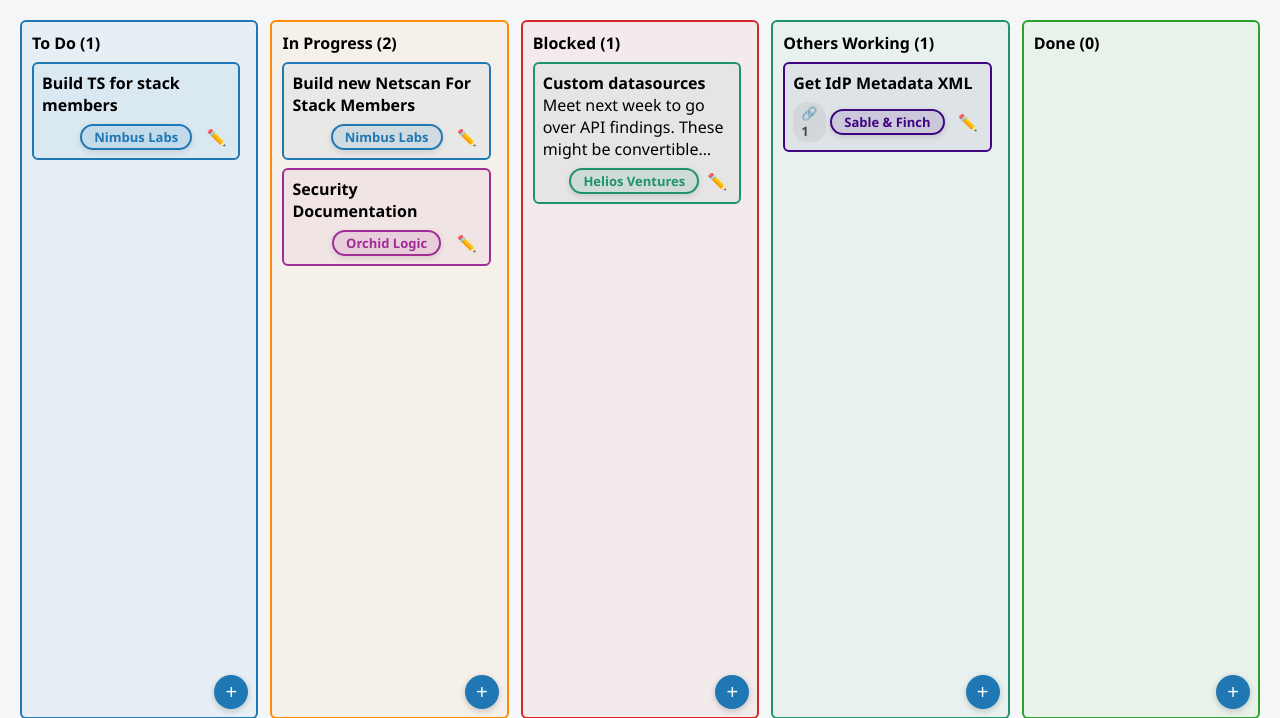
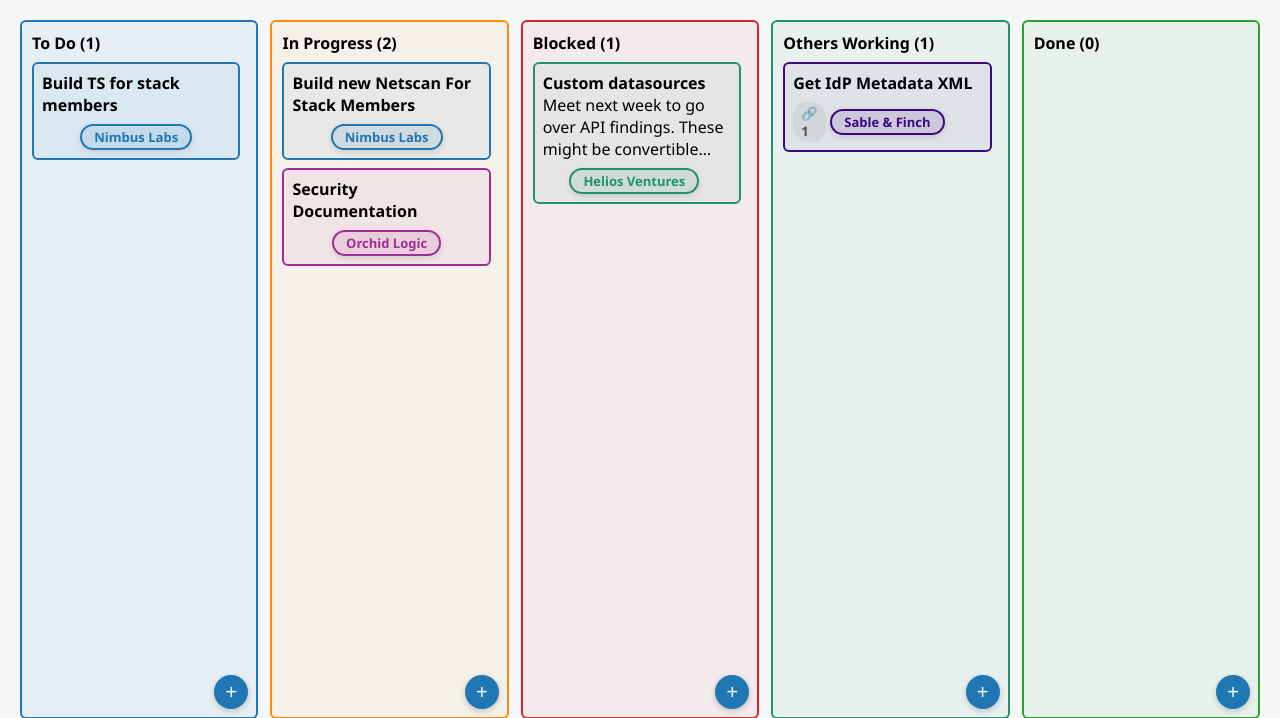
Before and after one commit to sweenig/perkan, a Flask app: page / in a window 1280 px wide. Shown: the part 61-779 px from the top of the page. Run offline with Flask 2, Linux system fonts and the light colour scheme.

Commit message:
Tweaked edit button so it's out of the way until needed

```diff
--- a/static/style.css
+++ b/static/style.css
@@ -27,7 +27,8 @@ header{display:flex;flex-direction:column;gap:10px;padding:14px 20px;background:
 .card-footer-right{flex:1;display:flex;justify-content:flex-end;align-items:center}
 .card .card-links{font-size:13px;color:#4b4b4b;display:flex;align-items:center;gap:4px;background:rgba(0,0,0,0.05);padding:2px 8px;border-radius:14px;font-weight:600;cursor:pointer}
 .card .card-project{font-size:13px;color:var(--project-pill-text,#1b1b25);background:var(--project-pill-bg,rgba(255,255,255,0.85));padding:2px 12px;border-radius:16px;font-weight:600;box-shadow:0 2px 6px rgba(0,0,0,0.12);white-space:nowrap;pointer-events:auto;border:2px solid var(--project-pill-border,rgba(0,0,0,0.12));transition:background 0.2s ease,border-color 0.2s ease,color 0.2s ease;cursor:pointer;user-select:none}
-.card .edit{border:0;background:transparent;cursor:pointer;font-size:16px;padding:2px 4px}
+.card .edit{border:0;background:transparent;cursor:pointer;font-size:16px;padding:2px 4px;opacity:0;transition:opacity 0.2s ease}
+.card:hover .edit{opacity:1}
 .card-link-popup{position:absolute;z-index:40;min-width:220px;background:#0f0f18;color:#f4f6f8;border:1px solid rgba(255,255,255,0.18);border-radius:8px;padding:10px;box-shadow:0 12px 28px rgba(0,0,0,0.5);font-size:13px;line-height:1.4}
 .card-link-popup.hidden{display:none}
 .card-link-popup ul{list-style:none;margin:0;padding:0;display:flex;flex-direction:column;gap:6px}
```
